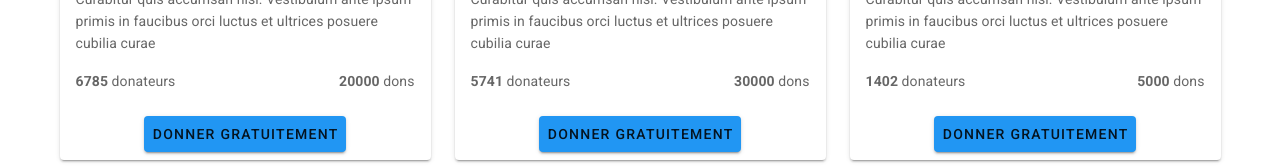
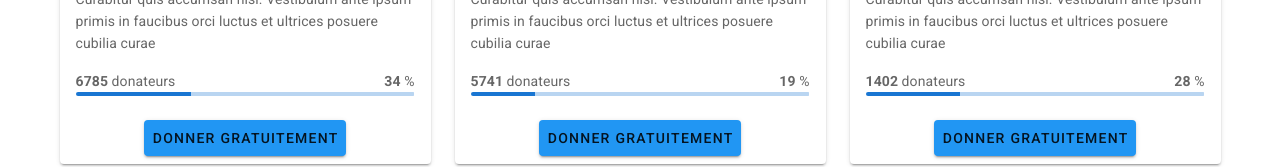
Before and after one commit to Shindraela/goodeed, a Vue app: page / in a window 1280 px wide. Shown: the part 546-713 px from the top of the page. Built offline with nearby package versions, Linux system fonts and the light colour scheme.

Commit message:
Project list with percentages OK

```diff
--- a/src/components/ProjectsList.vue
+++ b/src/components/ProjectsList.vue
@@ -1,7 +1,7 @@
 <template>
   <v-container grid-list-xl>
     <v-layout wrap>
-      <v-flex v-for="project in allProjects" :key="project._id" xs12 sm6 md4 lg4>
+      <v-flex v-for="(project, projectIndex) in allProjects" :key="project._id" xs12 sm6 md4 lg4>
         <v-card>
           <VueSlickCarousel :arrows="false" :dots="true" :autoplay="true">
             <div v-for="(img, index) in project.photos" :key="index">
@@ -11,12 +11,21 @@
           <v-card-title primary-title>{{ project.title }}</v-card-title>
           <v-card-subtitle>{{ project.description }}</v-card-subtitle>
 
-          <v-card-text class="d-flex flex-row justify-space-between">
-            <div>
-              <b>{{ project.donation_current }}</b>&nbsp;<span>donateurs</span>
-            </div>
-            <div>
-              <b>{{ project.donation_goal }}</b>&nbsp;<span>dons</span>
+          <v-card-text class="d-flex flex-column">
+            <div v-for="(percentage, index) in percentages" :key="index">
+              <div v-if="index === projectIndex">
+                <div class="d-flex flex-row justify-space-between">
+                  <div>
+                    <b>{{ project.donation_current }}</b>&nbsp;<span>donateurs</span>
+                  </div>
+                  <div>
+                    <b>{{ percentage }}</b>&nbsp;<span>%</span>
+                  </div>
+                </div>
+
+
+                <v-progress-linear class="justify-center" rounded height="4" :value="percentage"></v-progress-linear>
+              </div>
             </div>
           </v-card-text>
 
@@ -30,7 +39,7 @@
 </template>
 
 <script>
-import { mapActions } from "vuex";
+import { mapActions, mapGetters } from "vuex";
 import VueSlickCarousel from 'vue-slick-carousel';
 import 'vue-slick-carousel/dist/vue-slick-carousel.css';
 import 'vue-slick-carousel/dist/vue-slick-carousel-theme.css';
@@ -41,13 +50,14 @@ export default {
     VueSlickCarousel
   },
   computed: {
-    allProjects() {
-      return this.$store.getters.allProjects;
-    }
+    ...mapGetters([
+      "allProjects",
+      "percentages",
+    ])
   },
   methods: {
     ...mapActions([
-      "getProjects"
+      "getProjects",
     ]),
     singleProject(id) {
       this.$router.push("/project/" + id);
--- a/src/store/index.js
+++ b/src/store/index.js
@@ -11,6 +11,7 @@ export default new Vuex.Store({
     ad: [],
     count: 0,
     totalTime: 20,
+    percentage: 0,
     myCounterInterval: null,
     isPaused: false,
     visible: false,
@@ -115,6 +116,17 @@ export default new Vuex.Store({
     getAd: state => {
       state.ad = [...AdCampaignData.AdCampaignData];
       return state.ad[Math.floor(Math.random() * state.ad.length)];
+    },
+    percentages: state => {
+      let value = 0;
+      let values = [];
+
+      state.projects.forEach(element => {
+        value = Math.round((element.donation_current / element.donation_goal) * 100);
+        values.push(value);
+
+      });
+      return values;
     }
   }
 });
```
